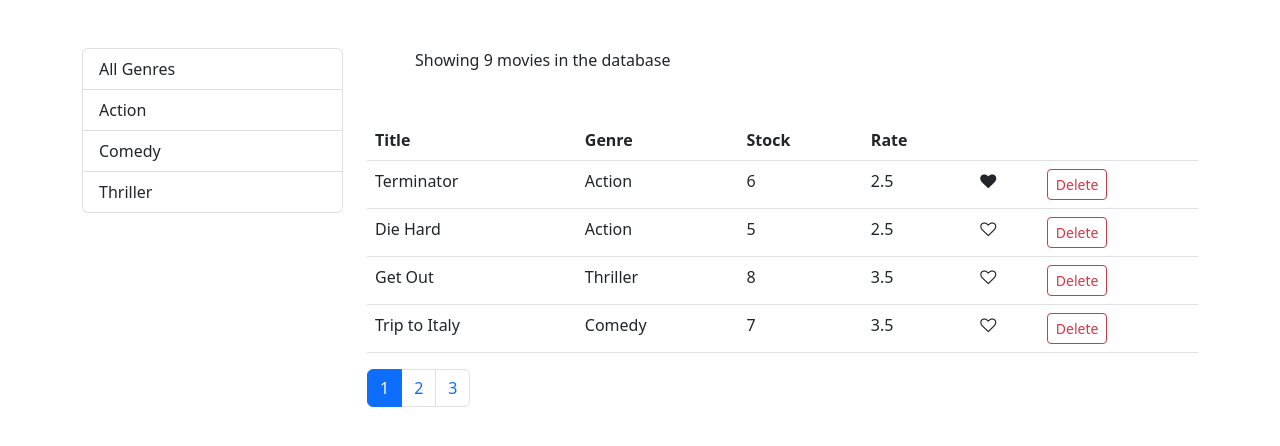
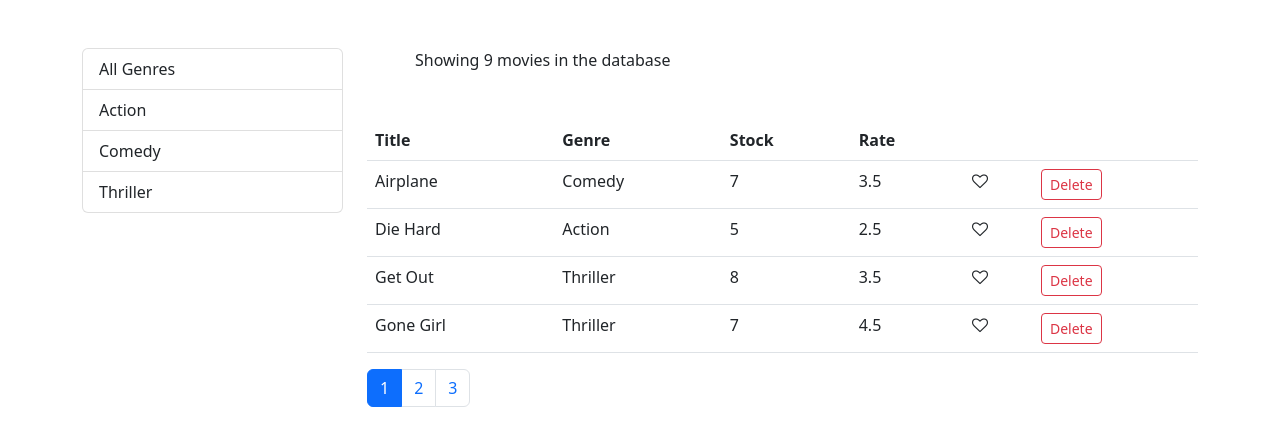
Before and after one commit to Samira-Shajahan-Borsha/vidly-react-project, a React (Create React App) app: page / in a window 1280 px wide. Shown: the top 446 px of the page. Built offline with nearby package versions, Linux system fonts and the light colour scheme.

Commit message:
tableHeader component created

```diff
--- /dev/null
+++ b/src/Component/common/tableHeader.jsx
@@ -0,0 +1,34 @@
+import React, { Component } from "react";
+
+//columns: array
+//sortColumn: object
+//onSort: function
+
+class TableHeader extends Component {
+  raiseSort = (path) => {
+    const sortColumn = { ...this.props.sortColumn };
+
+    if (sortColumn.path === path)
+      sortColumn.order = sortColumn.order === "asc" ? "desc" : "asc";
+    else {
+      sortColumn.path = path;
+      sortColumn.order = "asc";
+    }
+    this.props.onSort(sortColumn);
+  };
+  render() {
+    return (
+      <thead>
+        <tr>
+          {this.props.columns.map((column) => (
+            <th key={column.path || column.key} onClick={() => this.raiseSort(column.path)}>
+              {column.label}
+            </th>
+          ))}
+        </tr>
+      </thead>
+    );
+  }
+}
+
+export default TableHeader;
--- a/src/Component/movies.jsx
+++ b/src/Component/movies.jsx
@@ -5,23 +5,25 @@
 import { getGenres } from "../services/fakeGenreService";
 import { paginate } from "../utils/paginate";
 import MoviesTable from "./moviesTable";
+import _ from "lodash";
 
 class Movies extends Component {
   state = {
     movies: [],
     genres: [],
     currentPage: 1,
-        pageSize: 4
+    pageSize: 4,
+    sortColumn: { path: "title", order: "asc" },
   };
 
   componentDidMount() {
-        const genres = [{name: "All Genres"}, ...getGenres()];
+    const genres = [{ _id: "", name: "All Genres" }, ...getGenres()];
 
     this.setState({ movies: getMovies(), genres });
-    };
+  }
 
   handleDelete = (movie) => {
-        const movies = this.state.movies.filter(m => m._id !== movie._id);
+    const movies = this.state.movies.filter((m) => m._id !== movie._id);
     this.setState({ movies });
   };
 
@@ -35,25 +37,40 @@
     this.setState({ movies });
   };
 
-    handlePageChange = page => {
+  handlePageChange = (page) => {
     this.setState({ currentPage: page });
   };
 
-    handleGenreSelect = genre => {
+  handleGenreSelect = (genre) => {
     this.setState({ selectedGenre: genre, currentPage: 1 });
+  };
+
+  handleSort = (sortColumn) => {
+    this.setState({ sortColumn });
   };
 
   render() {
     const { length: count } = this.state.movies;
 
-        const { currentPage, pageSize, selectedGenre, movies: allMovies } = this.state;
+    const {
+      currentPage,
+      pageSize,
+      sortColumn,
+      selectedGenre,
+      movies: allMovies,
+    } = this.state;
 
     if (count === 0)
       return <p className="m-5">There are no movies in the database</p>;
 
-        const filtered = selectedGenre && selectedGenre._id ? allMovies.filter((m) => m.genre._id === selectedGenre._id) : allMovies;
+    const filtered =
+      selectedGenre && selectedGenre._id
+        ? allMovies.filter((m) => m.genre._id === selectedGenre._id)
+        : allMovies;
 
-        const movies = paginate(filtered, currentPage, pageSize);
+    const sorted = _.orderBy(filtered, [sortColumn.path], [sortColumn.order]);
+
+    const movies = paginate(sorted, currentPage, pageSize);
 
     return (
       <div className="row">
@@ -65,11 +82,16 @@
           />
         </div>
         <div className="col">
-                    <p className="m-5">Showing {filtered.length} movies in the database</p>
+          <p className="m-5">
+            Showing {filtered.length} movies in the database
+          </p>
           <MoviesTable
             movies={movies}
+            sortColumn={sortColumn}
             onLike={this.handleLike}
-                        onDelete={this.handleDelete}/>
+            onSort={this.handleSort}
+            onDelete={this.handleDelete}
+          />
           <Pagination
             itemsCount={filtered.length}
             pageSize={pageSize}
--- a/src/Component/moviesTable.jsx
+++ b/src/Component/moviesTable.jsx
@@ -1,21 +1,30 @@
-import React from 'react';
+import React, { Component } from 'react';
+import TableHeader from './common/tableHeader';
 import Like from "./common/like";
 
-const MoviesTable = (props) => {
-    const {movies, onLike, onDelete} = props;
+
+class MoviesTable extends Component {
+
+    columns = [
+
+        {path: 'title', label: 'Title'},
+        {path: 'genre.name', label: 'Genre'},
+        {path: 'numberInStock', label: 'Stock'},
+        {path: 'dailyRentalRate', label: 'Rate'},
+        {key: 'Like'},
+        {key: 'delete'}
+
+    ];
+
+    render() {
+
+        const {movies, onLike, onDelete, onSort, sortColumn} = this.props;
 
     return (
         <table className="table">
-            <thead>
-                <tr>
-                    <th>Title</th>
-                    <th>Genre</th>
-                    <th>Stock</th>
-                    <th>Rate</th>
-                    <th />
-                    <th />
-                </tr>
-            </thead>
+
+            <TableHeader columns={this.columns} sortColumn={sortColumn} onSort={onSort}/>
+
             <tbody>
                 {movies.map(movie => (
                     <tr key={movie._id}>
@@ -32,8 +41,9 @@
                     </tr>
                 ))}
             </tbody>
+
         </table>
      );
+    }
 }
-
 export default MoviesTable;
```
Lines whose indentation alone changed are shown as unchanged.
